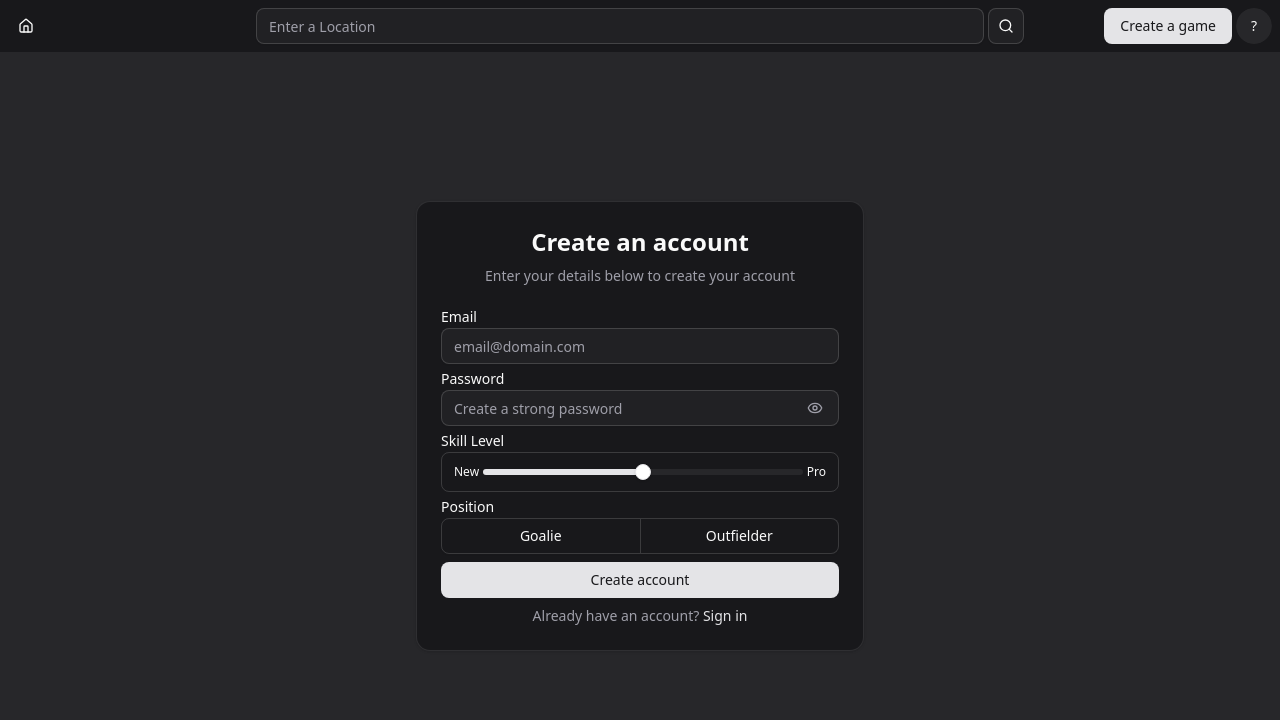
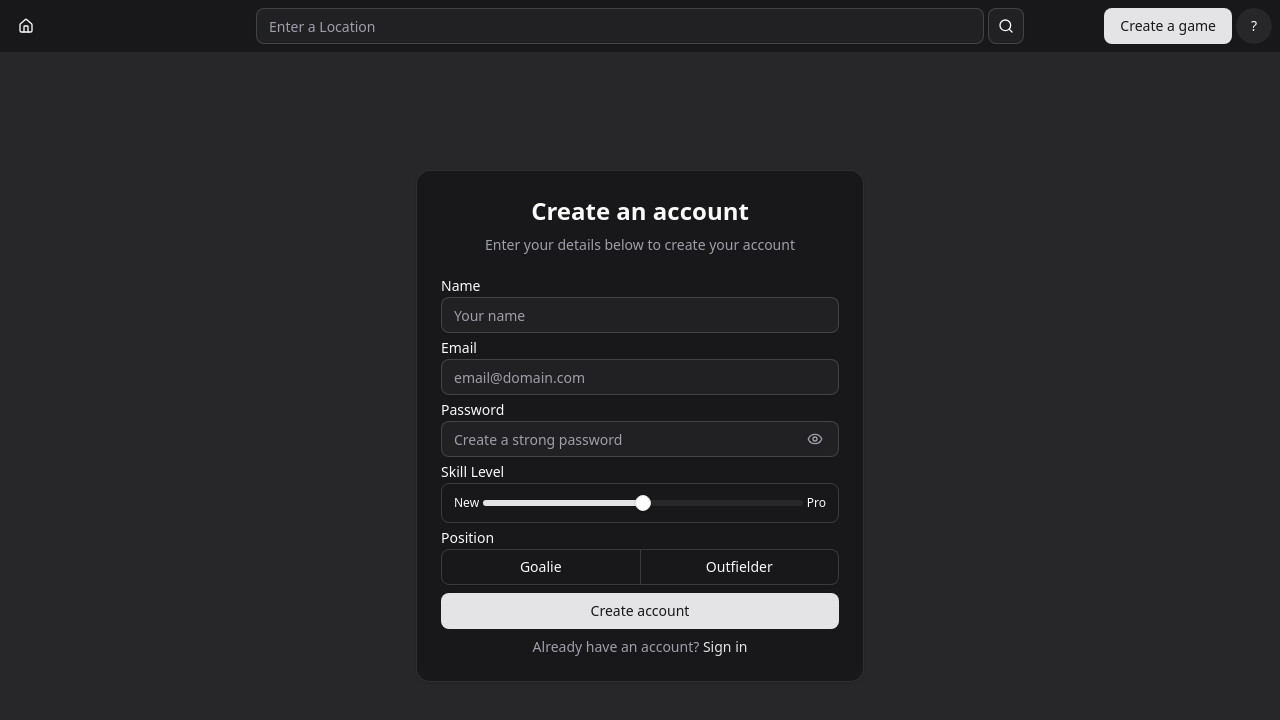
Before and after one commit to leojiangxd/RSVPitch, a React (Vite) app in the folder client/: page /register in a window 1280 px wide. Shown: the top 720 px of the page. Built offline with nearby package versions, Linux system fonts and the light colour scheme.

Commit message:
added name fields

```diff
--- a/client/src/components/Navbar.jsx
+++ b/client/src/components/Navbar.jsx
@@ -51,7 +51,7 @@ export default function Navbar() {
                   </Avatar>
                 </Button>
               </DropdownMenuTrigger>
-              <DropdownMenuContent className="min-w-40" align="end">
+              <DropdownMenuContent className="min-w-50" align="end">
                 <DropdownMenuLabel>
                   <div className="flex flex-col gap-1">
                     <p className="text-sm">Username</p>
--- a/client/src/routes/Edit.jsx
+++ b/client/src/routes/Edit.jsx
@@ -26,6 +26,11 @@ export default function Edit() {
 
           <CardContent>
             <form className="flex flex-col gap-2" onSubmit={(e) => e.preventDefault()}>
+              <div className="flex flex-col gap-1">
+                <Label htmlFor="name">Name</Label>
+                <Input id="name" type="text" placeholder="Your name" />
+              </div>
+
               <div className="flex flex-col gap-1">
                 <Label htmlFor="email">Email</Label>
                 <Input id="email" type="email" placeholder="email@domain.com" />
--- a/client/src/routes/Register.jsx
+++ b/client/src/routes/Register.jsx
@@ -26,6 +26,11 @@ export default function Register() {
 
           <CardContent>
             <form className="flex flex-col gap-2" onSubmit={(e) => e.preventDefault()}>
+              <div className="flex flex-col gap-1">
+                <Label htmlFor="name">Name</Label>
+                <Input id="name" type="text" placeholder="Your name" />
+              </div>
+
               <div className="flex flex-col gap-1">
                 <Label htmlFor="email">Email</Label>
                 <Input id="email" type="email" placeholder="email@domain.com" />
```
